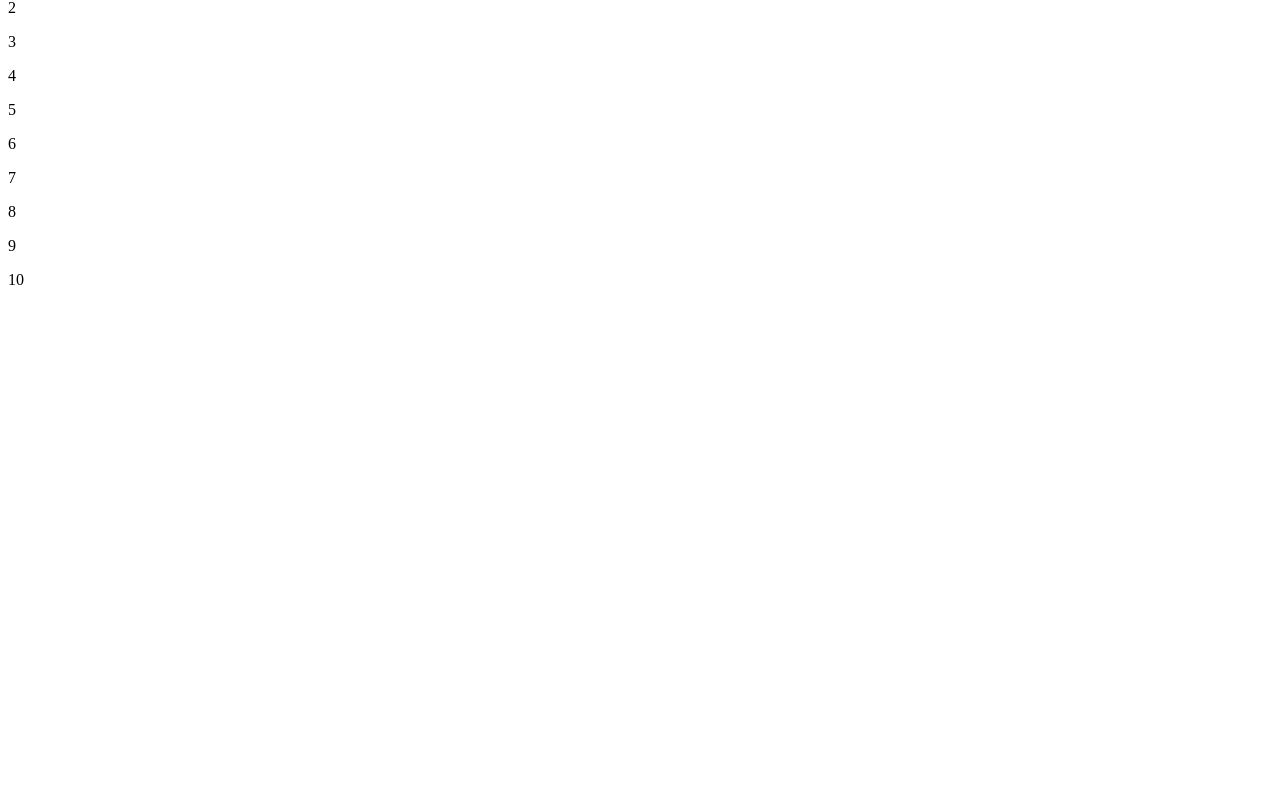
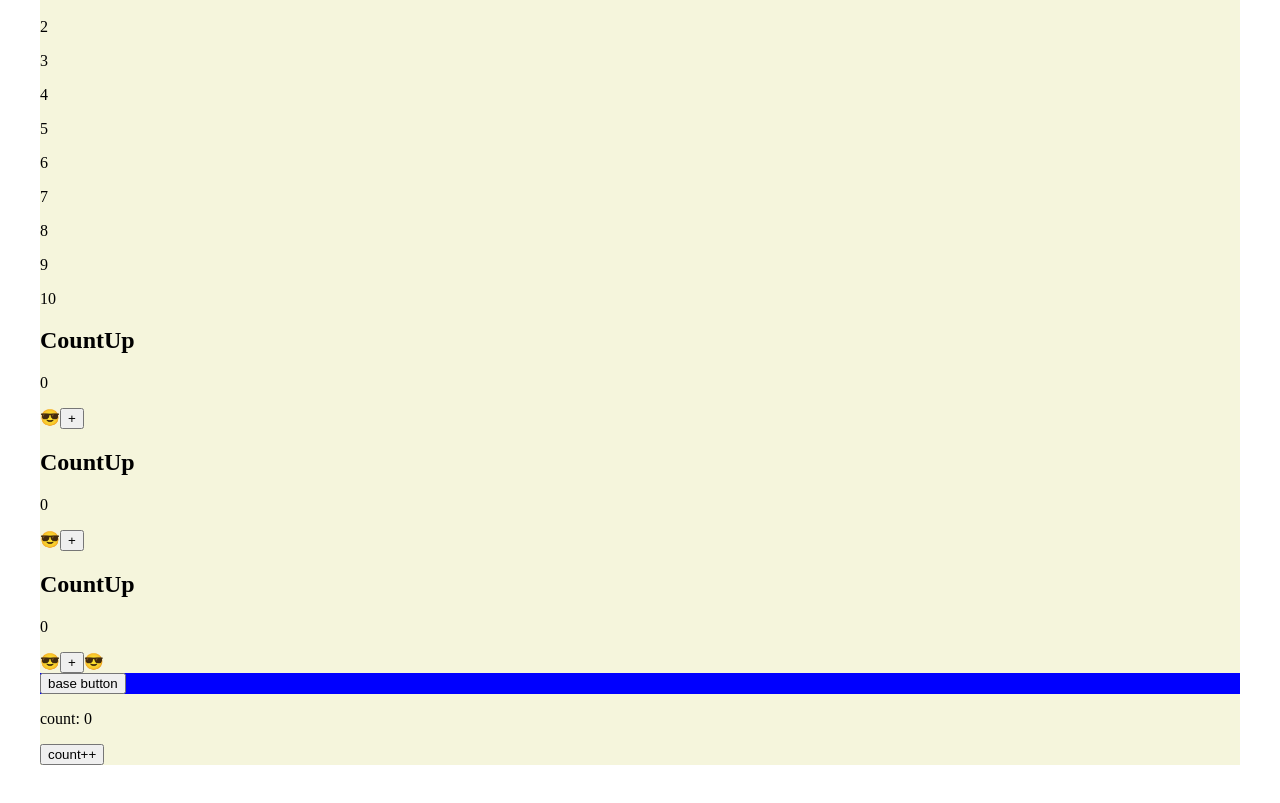
Before and after one commit to setouchi-h/vue-lesson, a Vue app: page / in a window 1280 px wide. Shown: the part 1489-2292 px from the top of the page. Before the commit the page ends 1794 px from the top, so only its background shows below. Built offline with nearby package versions, Linux system fonts and the light colour scheme.

Commit message:
section 6

```diff
--- a/index.html
+++ b/index.html
@@ -7,7 +7,7 @@
     <title>Vite App</title>
   </head>
   <body>
-    <div id="app"></div>
+    <div id="app" class="bg-beige"></div>
     <script type="module" src="/src/main.ts"></script>
   </body>
 </html>
--- a/src/App.vue
+++ b/src/App.vue
@@ -1,5 +1,8 @@
 <script setup lang="ts">
 import { ref, reactive, computed, watch, watchEffect } from 'vue'
+import CountUp from './components/CountUp.vue'
+import BaseButton from './components/BaseButton.vue'
+import ShowCount from './components/ShowCount.vue'
 
 const title = ref('Vue.js Course')
 let price = ref(9.99)
@@ -142,8 +145,24 @@ const user = ref({
   <p v-for="n in 10" :key="n">{{ n }}</p>
   <!-- 1からスタート -->
   <!-- v-forではinはofでもいい -->
+
+  <CountUp />
+  <CountUp />
+  <CountUp id="count-up" class="red bg-blue" />
+  <BaseIcon />
+
+  <BaseButton id="base-button" class="red bg-blue" @click="console.log('clicked')" />
+  <!-- BaseButtonの外側のdivに反映される。idは親コンポーネントが優先 -->
+
+  <ShowCount :foo="count" />
+  <button @click="count++">count++</button>
 </template>
 <style>
+.bg-beige {
+  background-color: beige;
+}
+</style>
+<style scoped>
 .red {
   color: red;
 }
--- /dev/null
+++ b/src/assets/main.css
@@ -0,0 +1,3 @@
+body {
+  margin: 40px;
+}
--- /dev/null
+++ b/src/components/BaseButton.vue
@@ -0,0 +1,3 @@
+<template>
+  <div id="ignore"><button>base button</button></div>
+</template>
--- /dev/null
+++ b/src/components/BaseIcon.vue
@@ -0,0 +1 @@
+<template>😎</template>
--- /dev/null
+++ b/src/components/CountUp.vue
@@ -0,0 +1,16 @@
+<script setup>
+import { ref } from 'vue'
+
+const count = ref(0)
+
+function countUp() {
+  count.value++
+}
+</script>
+
+<template>
+  <h2 v-bind="$attrs">CountUp</h2>
+  <p>{{ count }}</p>
+  <BaseIcon />
+  <button @click="countUp">+</button>
+</template>
--- /dev/null
+++ b/src/components/ShowCount.vue
@@ -0,0 +1,7 @@
+<script setup>
+const props = defineProps(['foo'])
+console.log(props.foo) // reactiveなデータ
+</script>
+<template>
+  <p>count: {{ foo }}</p>
+</template>
--- a/src/main.ts
+++ b/src/main.ts
@@ -1,4 +1,8 @@
 import { createApp } from 'vue'
 import App from '@/App.vue'
+import BaseIcon from '@/components/BaseIcon.vue'
+import './assets/main.css'
 
-createApp(App).mount('#app')
+const app = createApp(App)
+app.component('BaseIcon', BaseIcon)
+app.mount('#app')
```
